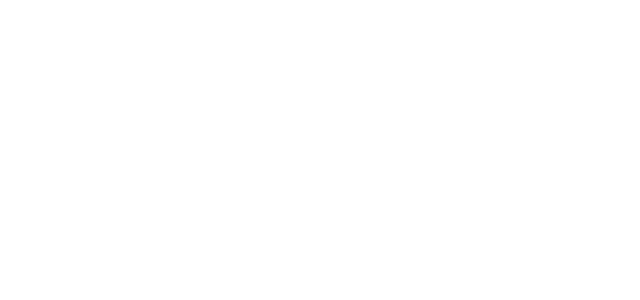
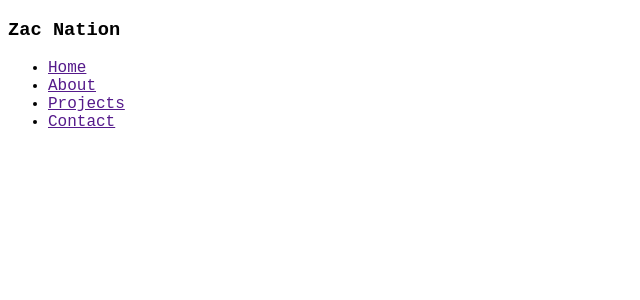
Before and after one commit to zacnation/react-portfolio, a React (Vite) app: page / in a window 1280 px wide. Shown: the top 300 px of the page, without its empty margins (0-640 px from the left). Built offline with nearby package versions, Linux system fonts and the light colour scheme.

Commit message:
Add navbar skeleton

```diff
--- a/src/App.jsx
+++ b/src/App.jsx
@@ -1,5 +1,6 @@
 import "./index.css";
+import Navbar from "./components/Navbar";
 
 export default function App() {
-  return;
+  return <Navbar />;
 }
--- /dev/null
+++ b/src/components/Navbar.jsx
@@ -0,0 +1,21 @@
+export default function Navbar() {
+  return (
+    <div className="navbar">
+      <h3 className="logo">Zac Nation</h3>
+      <ul>
+        <li>
+          <a href="">Home</a>
+        </li>
+        <li>
+          <a href="">About</a>
+        </li>
+        <li>
+          <a href="">Projects</a>
+        </li>
+        <li>
+          <a href="">Contact</a>
+        </li>
+      </ul>
+    </div>
+  );
+}
```
